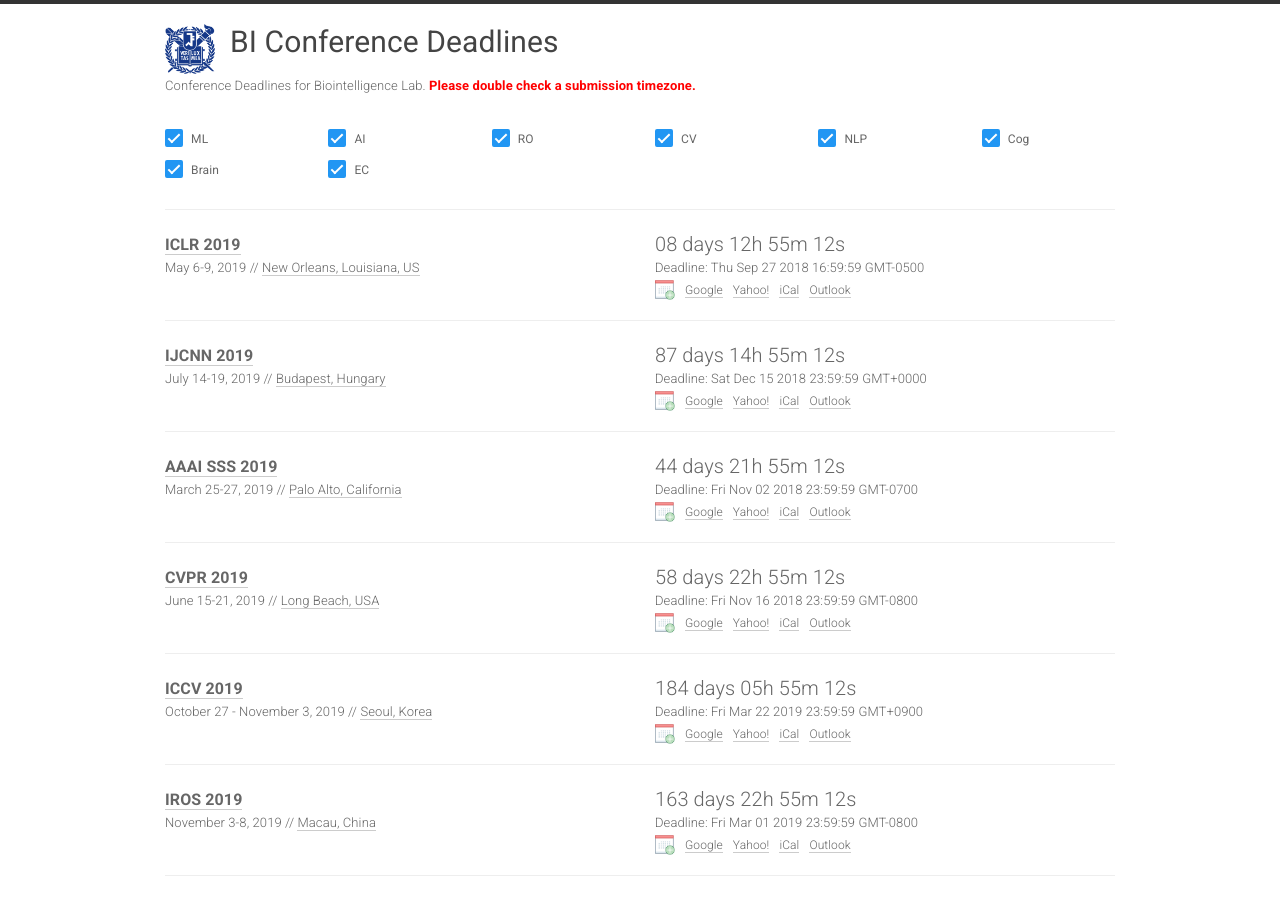
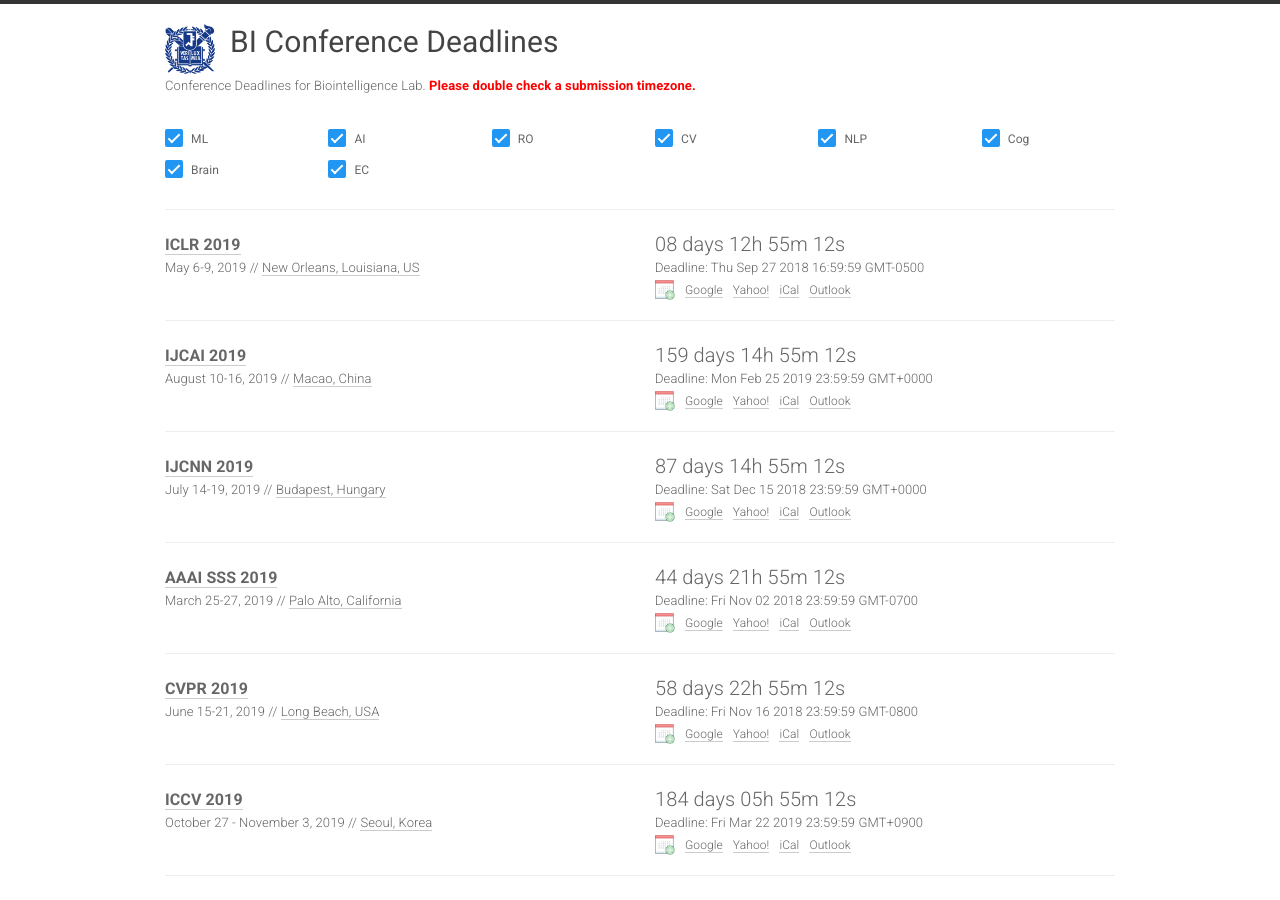
Before and after one commit to biconf/biconf.github.io, a Jekyll site: the page built from index.html, in a window 1280 px wide and 900 px high. Built offline with Jekyll 4.4.1, drawn with Linux system fonts in a browser that asks for light colours; nearby versions of some CDN libraries.

Commit message:
Update conferences.yml

```diff
--- a/_data/conferences.yml
+++ b/_data/conferences.yml
@@ -31,6 +31,16 @@
   place: New Orleans, Louisiana, US
   sub: ML
 
+- name: IJCAI
+  year: 2019
+  id: ijcai19
+  link: https://ijcai19.org/
+  deadline: "2019-02-25 23:59:59"
+  timezone: Etc/GMT
+  date: August 10-16, 2019
+  place: Macao, China
+  sub: AI
+
 - name: IJCNN
   year: 2019
   id: ijcnn19
@@ -50,16 +60,6 @@
 #  date: TBA
 #  place: TBA
 #  sub: ML
-
-#- name: IJCAI
-#  year: 2019
-#  id: ijcai19
-#  link: https://ijcai19.org/
-#  deadline: TBA
-#  timezone: TBA
-#  date: August 10-16, 2019
-#  place: Macao, China
-#  sub: AI
 
 #- name: AAAI
 #  year: 2020
```
